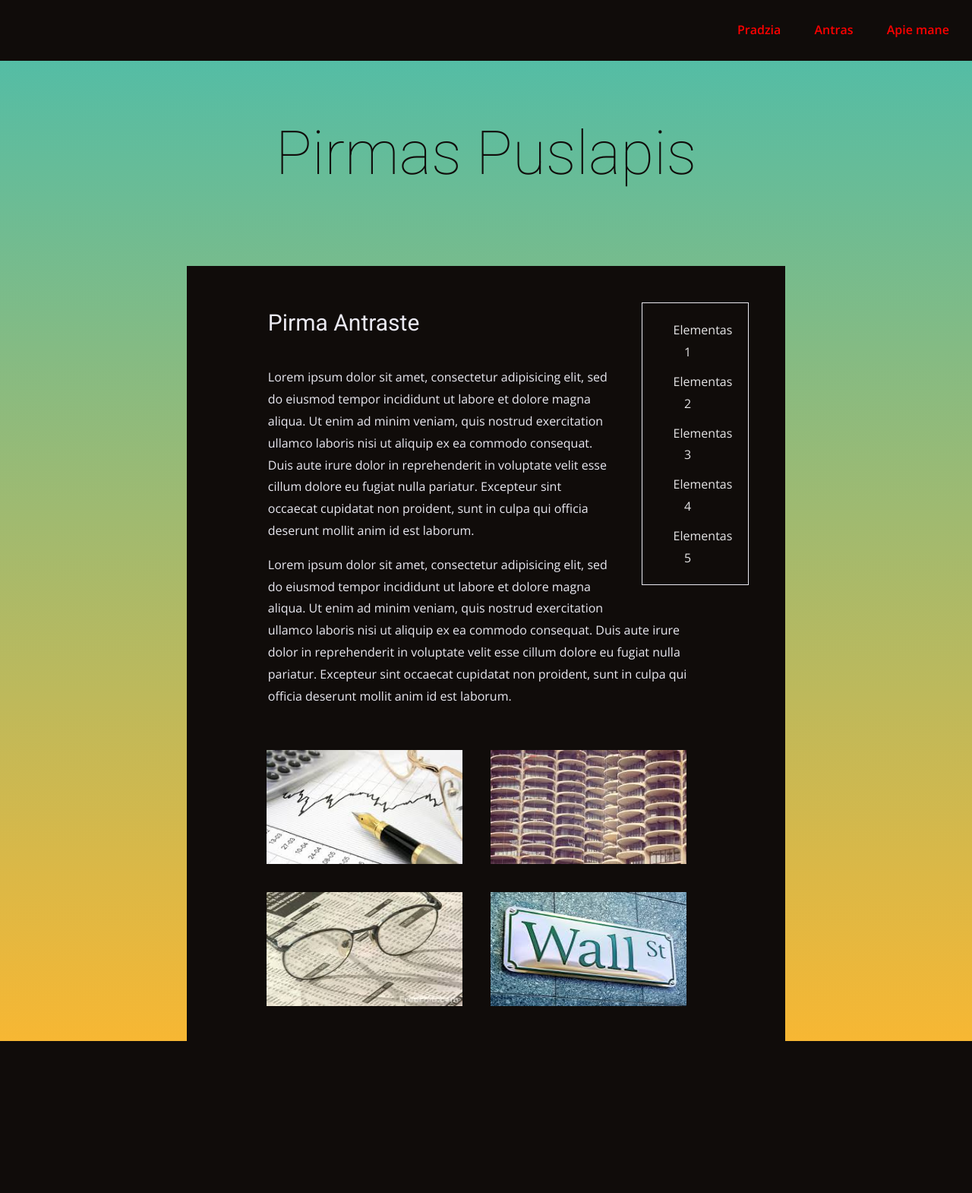
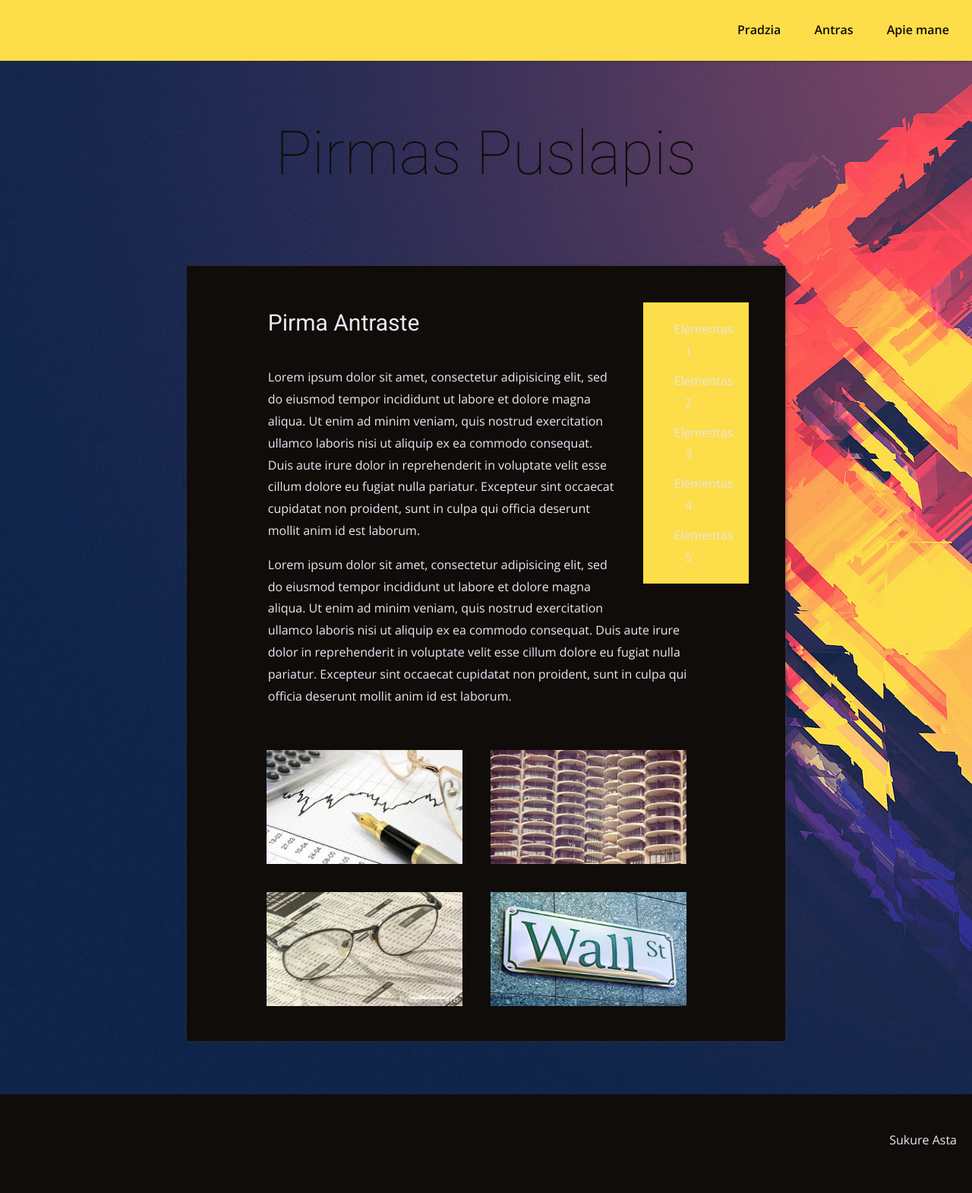
Before and after one commit to AstPetr/test-git, a plain HTML site: page index.html in a window 1280 px wide. Shown: the whole page at 76% size. Before the commit the page ends 1370 px from the top, so only its background shows below. Drawn offline with nearby package versions, Linux system fonts and the light colour scheme.

Commit message:
dizainas

```diff
--- a/css/stylesheet.css
+++ b/css/stylesheet.css
@@ -7,8 +7,8 @@ body{
 	font-style: normal;
 	font-weight: 300;
 	line-height: 1.8;
-	background-image: url("../img/picture.jpg");
-	background-image: url(""), linear-gradient(#4ABDAC, #F7B733);
+	background-image: url("../img/Free-download-abstract-minimalist-wallpaper-HD.jpg");
+	/*background-image: url(""), linear-gradient(#4ABDAC, #F7B733);*/
 	background-repeat: no-repeat;
     background-color: #100C0A;
 
@@ -25,23 +25,33 @@ a:link {
 	padding: 20px;
 	/*border-bottom: 3px solid #EAE9F1;*/
 }
-a:visited { color: #EAE9F1; }
+a:visited {
+	color: #100C0A;
+ }
+ .c2 li{
+ 	color: #100C0A;
+	font-weight: 500;
+ }
 .nav a:link {
 	/*min-width: 130px;*/
 	/*color: #E7E6E7; */
-	color: red;
+	color: #100C0A;
+	/*color: red;*/
 	text-decoration: none;
 	padding: 20px;
 	/*border-bottom: 3px solid #EAE9F1;*/
 }
 .nav a:visited {
 	/*color: #EAE9F1; */
-	color: red;
+	color: #100C0A;
+	/*color: red;*/
 }
 a:focus { color: #EAE9F1; }
  .nav a:hover {
 	color: #EAE9F1;
-	border: 1px solid white;
+	/*color: #100C0A;*/
+	background-color: #100C0A;
+	/*border: 1px solid #100C0A;*/
 }
 a:active { color: red; }
 
@@ -80,14 +90,24 @@ h1 span {
 }
 
 .meniu{
-	background-color: #100C0A;
+	/*background-color: #100C0A;*/
+	background-color: #FDDD49;
+
 	padding: 10px;
 	/*border-bottom: 1px solid #EAE9F1;*/
 	text-align: right;
 	height: 60px;
 	/*position: fixed;*/
+	-webkit-box-shadow: 0px 0px 5px 0px rgba(50, 50, 50, 0.75);
+-moz-box-shadow:    0px 0px 5px 0px rgba(50, 50, 50, 0.75);
+box-shadow:         0px 0px 5px 0px rgba(50, 50, 50, 0.75);
 
 
+}
+
+.meniu-ft {
+	height: 20px;
+	background-color: #FDDD49;
 }
 
 .nav{
@@ -121,6 +141,9 @@ h1 span {
 	/*margin: 200px auto 0;*/
 	margin: auto;
 	padding: 10px;
+	-webkit-box-shadow: 0px 0px 5px 0px rgba(50, 50, 50, 0.75);
+-moz-box-shadow:    0px 0px 5px 0px rgba(50, 50, 50, 0.75);
+box-shadow:         0px 0px 5px 0px rgba(50, 50, 50, 0.75);
 }
 
 
@@ -134,7 +157,10 @@ h1 span {
 	width: 18%;
 	margin: 5%;
 	float: right;
-	border: 1px solid #EAE9F1;
+	/*border: 1px solid #EAE9F1;*/
+	background-color: #FDDD49;
+
+
 }
 
 .c3{
@@ -155,3 +181,15 @@ h1 span {
 
 .c3 img:hover {
 }
+
+.footer {
+	background-color: #100C0A;
+	margin-top: 100px;
+	/*background-color: #EAE9F1;*/
+	height: 100px;
+}
+
+.footer p {
+	float: right;
+	vertical-align: middle;
+}
--- a/index.html
+++ b/index.html
@@ -13,6 +13,7 @@
 				<a class="meniu_elem" id="meniu3" href="apie.html" target="_self">Apie mane</a>
 			</div>
 		</div>
+		<!-- <div class="meniu-ft"></div> -->
 		<div class="intro">
 			<h1><span>Pirmas Puslapis</span></h1>
 
@@ -61,5 +62,6 @@
 				tesiasi toliau antroj linijoj
 			</p></div> -->
 		</div>
+		<div class="footer"><p>Sukure Asta</p></div>
 	</body>
 </html>
```
Also changed, not shown: img/Free-download-abstract-minimalist-wallpaper-HD.jpg (added), img/background-7.jpg (added).
